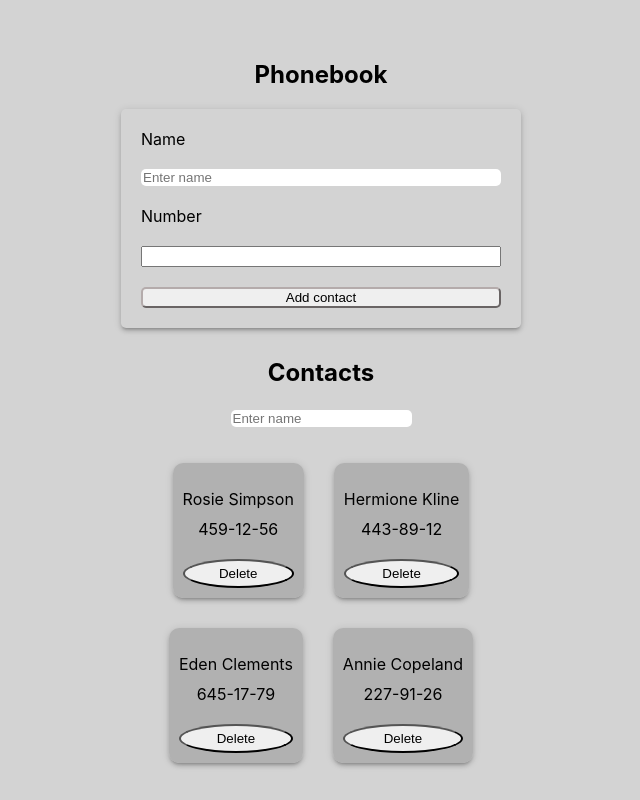
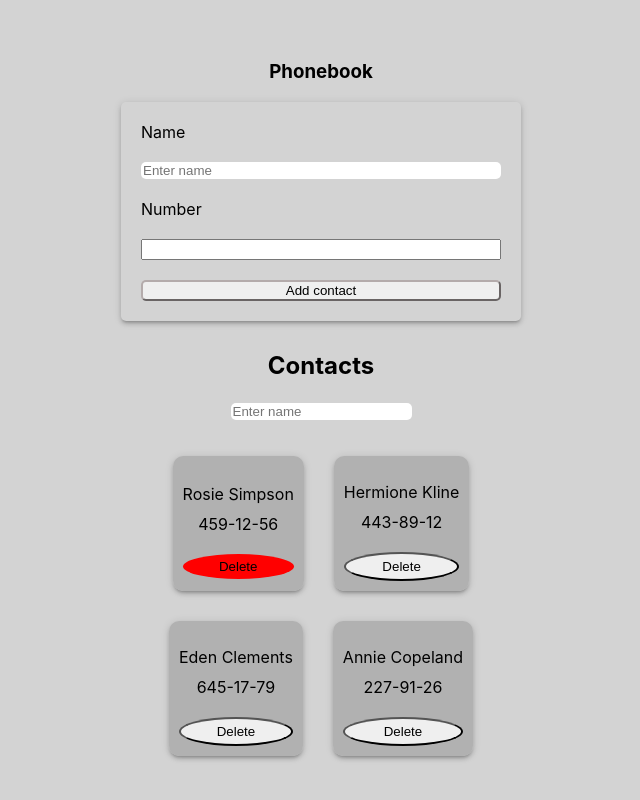
Before and after one commit to ADudys/goit-react-hw-08-phonebook-dm, a React (Create React App) app: page / in a window 1280 px wide. In both pictures the pointer is over the button 557 px from the left and 573 px from the top of the page. Shown: the whole page, without its empty margins (319-959 px from the left). Built offline with nearby package versions, Linux system fonts and the light colour scheme.

Commit message:
Final commit

```diff
--- a/src/components/ContactForm/ConstactForm.jsx
+++ b/src/components/ContactForm/ConstactForm.jsx
@@ -18,7 +18,7 @@ export class ContactForm extends Component {
   render() {
     return (
       <section>
-        <h2 className={css.form__title}>Phonebook</h2>
+        <h1 className={css.form__title}>Phonebook</h1>
         <form className={css.form} onSubmit={this.handleSubmit}>
           <label className={css.form__label}>Name</label>
           <input
--- a/src/components/ContactList/ContactList.module.css
+++ b/src/components/ContactList/ContactList.module.css
@@ -17,6 +17,11 @@
   border-radius: 50%;
   padding: 5px;
   text-align: center;
+  &:hover {
+    background-color: red;
+    transition: 250ms cubic-bezier(0.4, 0, 0.2, 1);
+    border: none;
+  }
 }
 .contacts__item {
   border-radius: 10px;
```
